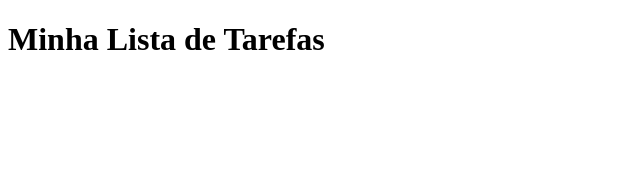
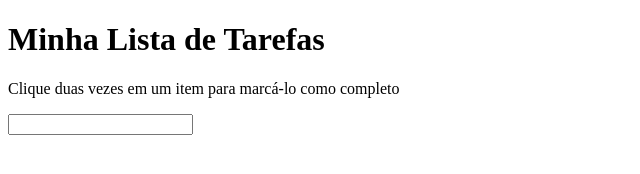
Before and after one commit to rafhaelgomes-dev/Projeto-Todo-List, a website: page index.html in a window 1280 px wide. Shown: the whole page, without its empty margins (0-640 px from the left). Drawn offline with Linux system fonts and the light colour scheme.

Commit message:
Requisito 2 e 3

```diff
--- a/index.html
+++ b/index.html
@@ -4,11 +4,19 @@
     <meta charset="UTF-8">
     <meta http-equiv="X-UA-Compatible" content="IE=edge">
     <meta name="viewport" content="width=device-width, initial-scale=1.0">
-    <title>Document</title>
+    <title>Minha Lista de Tarefas</title>
 </head>
 <body>
     <header>
         <h1>Minha Lista de Tarefas</h1>
+        <p id="funcionamento">Clique duas vezes em um item para marcá-lo como completo</p>
     </header>
+
+    <main>
+    <section>
+        <input id="texto-tarefa" type="text">
+    </section>
+
+    </main>
 </body>
 </html>
```
